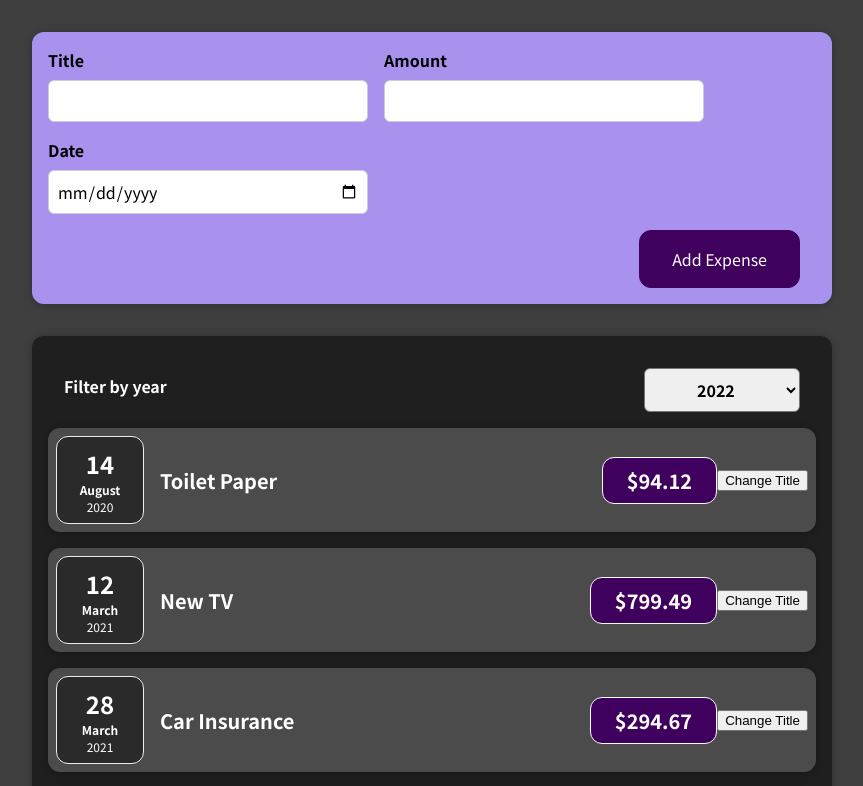
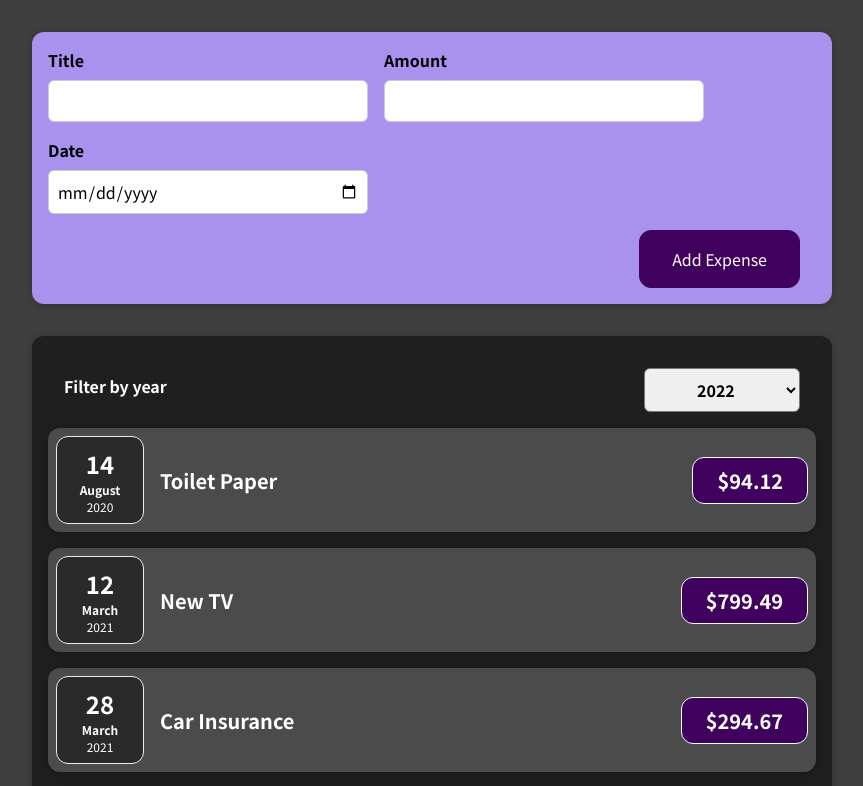
Before and after one commit to cibgraphics/reactjs-training, a React (Create React App) app: page / in a window 1280 px wide. Shown: the top 786 px of the page, without its empty margins (208-1071 px from the left). Built offline with nearby package versions, Linux system fonts and the light colour scheme.

Commit message:
remove button and functionality for expense item

```diff
--- a/src/components/Expenses/ExpenseItem.js
+++ b/src/components/Expenses/ExpenseItem.js
@@ -1,25 +1,15 @@
-import { useState } from 'react';
-
 import ExpenseDate from './ExpenseDate'
 import Card from '../UI/Card'
 import './ExpenseItem.css'
 
 const ExpenseItem = (props) => {
-
-  const [title, setTitle] = useState(props.title);
-
-  const clickHandler = () => {
-    setTitle('Updated!')
-  }
-
   return (
       <Card className="expense-item">
         <ExpenseDate date={props.date} />
         <div className="expense-item__description">
-          <h2>{title}</h2>
+          <h2>{props.title}</h2>
           <div className="expense-item__price">${props.amount}</div>
         </div>
-        <button onClick={clickHandler}>Change Title</button>
       </Card>
     )
 }
```
